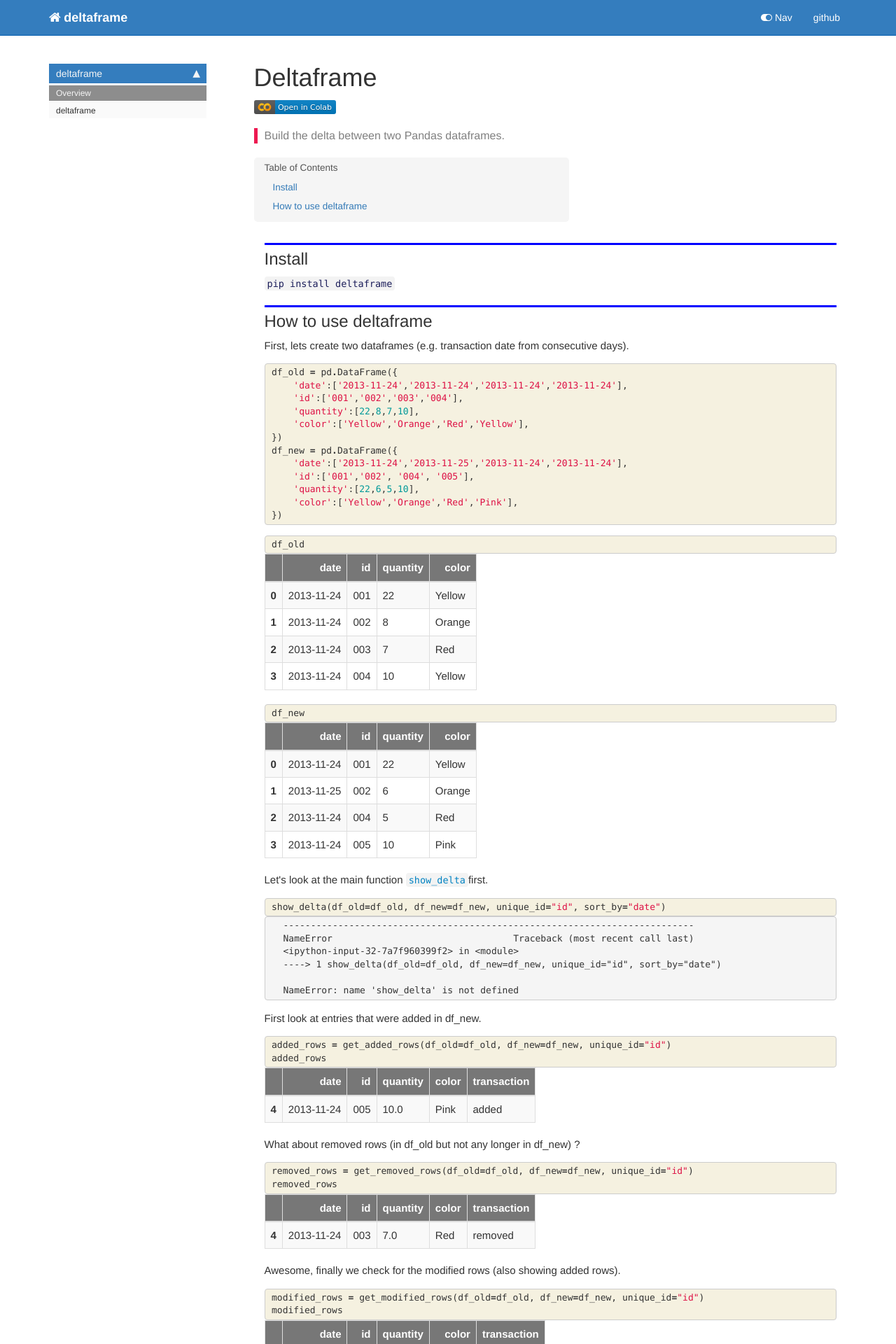
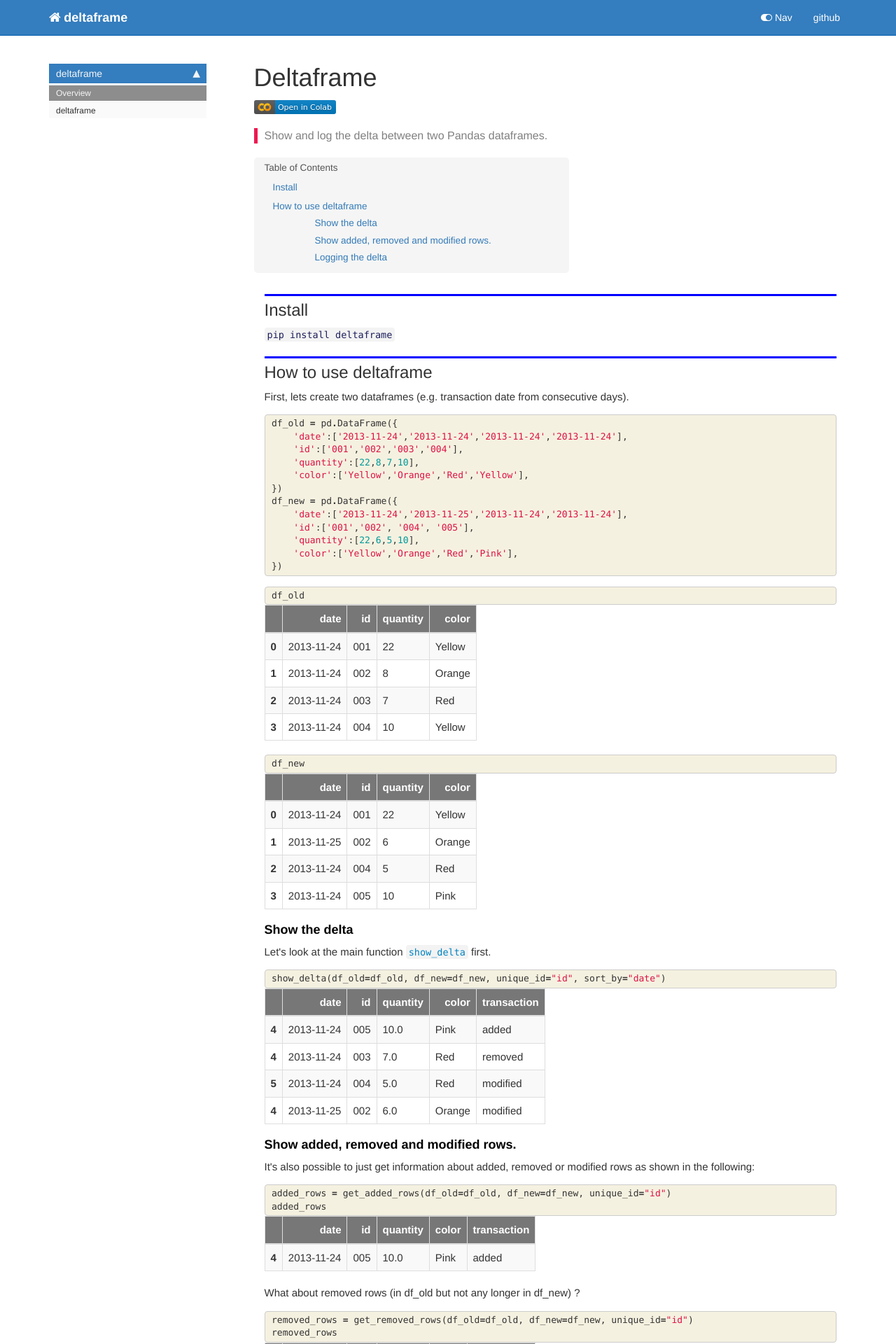
Before and after one commit to tkanngiesser/deltaframe, a Jekyll site: the page built from docs/index.html, in a window 1280 px wide. Shown: the top 1920 px of the page at 70% size. Built offline with Jekyll 4.4.1, drawn with Linux system fonts in a browser that asks for light colours; nearby versions of some CDN libraries; comment, search, counter and statistics services are not loaded; some of the changed text lies outside the part shown.

Commit message:
update docs

```diff
--- a/docs/index.html
+++ b/docs/index.html
@@ -6,8 +6,8 @@ title: Deltaframe
 keywords: fastai
 sidebar: home_sidebar
 
-summary: "Build the delta between two Pandas dataframes."
-description: "Build the delta between two Pandas dataframes."
+summary: "Show and log the delta between two Pandas dataframes."
+description: "Show and log the delta between two Pandas dataframes."
 nb_path: "index.ipynb"
 ---
 <!--
@@ -253,7 +253,7 @@ nb_path: "index.ipynb"
 
 <div class="cell border-box-sizing text_cell rendered"><div class="inner_cell">
 <div class="text_cell_render border-box-sizing rendered_html">
-<p>Let's look at the main function <a href="/deltaframe/core.html#show_delta"><code>show_delta</code></a>first.</p>
+<h4 id="Show-the-delta">Show the delta<a class="anchor-link" href="#Show-the-delta"> </a></h4><p>Let's look at the main function <a href="/deltaframe/core.html#show_delta"><code>show_delta</code></a> first.</p>
 
 </div>
 </div>
@@ -277,15 +277,71 @@ nb_path: "index.ipynb"
 
 <div class="output_area">
 
-<div class="output_subarea output_text output_error">
-<pre>
-<span class="ansi-red-fg">---------------------------------------------------------------------------</span>
-<span class="ansi-red-fg">NameError</span>                                 Traceback (most recent call last)
-<span class="ansi-green-fg">&lt;ipython-input-32-7a7f960399f2&gt;</span> in <span class="ansi-cyan-fg">&lt;module&gt;</span>
-<span class="ansi-green-fg">----&gt; 1</span><span class="ansi-red-fg"> </span>show_delta<span class="ansi-blue-fg">(</span>df_old<span class="ansi-blue-fg">=</span>df_old<span class="ansi-blue-fg">,</span> df_new<span class="ansi-blue-fg">=</span>df_new<span class="ansi-blue-fg">,</span> unique_id<span class="ansi-blue-fg">=</span><span class="ansi-blue-fg">&#34;id&#34;</span><span class="ansi-blue-fg">,</span> sort_by<span class="ansi-blue-fg">=</span><span class="ansi-blue-fg">&#34;date&#34;</span><span class="ansi-blue-fg">)</span>
 
-<span class="ansi-red-fg">NameError</span>: name &#39;show_delta&#39; is not defined</pre>
+<div class="output_html rendered_html output_subarea output_execute_result">
+<div>
+<style scoped>
+    .dataframe tbody tr th:only-of-type {
+        vertical-align: middle;
+    }
+
+    .dataframe tbody tr th {
+        vertical-align: top;
+    }
+
+    .dataframe thead th {
+        text-align: right;
+    }
+</style>
+<table border="1" class="dataframe">
+  <thead>
+    <tr style="text-align: right;">
+      <th></th>
+      <th>date</th>
+      <th>id</th>
+      <th>quantity</th>
+      <th>color</th>
+      <th>transaction</th>
+    </tr>
+  </thead>
+  <tbody>
+    <tr>
+      <th>4</th>
+      <td>2013-11-24</td>
+      <td>005</td>
+      <td>10.0</td>
+      <td>Pink</td>
+      <td>added</td>
+    </tr>
+    <tr>
+      <th>4</th>
+      <td>2013-11-24</td>
+      <td>003</td>
+      <td>7.0</td>
+      <td>Red</td>
+      <td>removed</td>
+    </tr>
+    <tr>
+      <th>5</th>
+      <td>2013-11-24</td>
+      <td>004</td>
+      <td>5.0</td>
+      <td>Red</td>
+      <td>modified</td>
+    </tr>
+    <tr>
+      <th>4</th>
+      <td>2013-11-25</td>
+      <td>002</td>
+      <td>6.0</td>
+      <td>Orange</td>
+      <td>modified</td>
+    </tr>
+  </tbody>
+</table>
 </div>
+</div>
+
 </div>
 
 </div>
@@ -296,7 +352,7 @@ nb_path: "index.ipynb"
 
 <div class="cell border-box-sizing text_cell rendered"><div class="inner_cell">
 <div class="text_cell_render border-box-sizing rendered_html">
-<p>First look at entries that were added in df_new.</p>
+<h4 id="Show-added,-removed-and-modified-rows.">Show added, removed and modified rows.<a class="anchor-link" href="#Show-added,-removed-and-modified-rows."> </a></h4><p>It's also possible to just get information about added, removed or modified rows as shown in the following:</p>
 
 </div>
 </div>
@@ -624,7 +680,7 @@ nb_path: "index.ipynb"
 
 <div class="cell border-box-sizing text_cell rendered"><div class="inner_cell">
 <div class="text_cell_render border-box-sizing rendered_html">
-<p>Finally, let's build a logging file to document when a row been added, modified or deleted.</p>
+<h4 id="Logging-the-delta">Logging the delta<a class="anchor-link" href="#Logging-the-delta"> </a></h4><p>Finally, it's also possible to log the delta (e.g. transactions over time).</p>
 <p>Initially there is no log file so we set <code>df_log=None</code>.</p>
 
 </div>
@@ -637,7 +693,7 @@ nb_path: "index.ipynb"
 
 <div class="inner_cell">
     <div class="input_area">
-<div class=" highlight hl-ipython3"><pre><span></span><span class="n">df_log</span> <span class="o">=</span> <span class="n">logging</span><span class="p">(</span><span class="n">df_log</span><span class="o">=</span><span class="kc">None</span><span class="p">,</span> <span class="n">df_old</span><span class="o">=</span><span class="n">df_old</span><span class="p">,</span> <span class="n">df_new</span><span class="o">=</span><span class="n">df_new</span><span class="p">,</span> <span class="n">unique_id</span><span class="o">=</span><span class="s2">&quot;id&quot;</span><span class="p">)</span>
+<div class=" highlight hl-ipython3"><pre><span></span><span class="n">df_log</span> <span class="o">=</span> <span class="n">log_delta</span><span class="p">(</span><span class="n">df_log</span><span class="o">=</span><span class="kc">None</span><span class="p">,</span> <span class="n">df_old</span><span class="o">=</span><span class="n">df_old</span><span class="p">,</span> <span class="n">df_new</span><span class="o">=</span><span class="n">df_new</span><span class="p">,</span> <span class="n">unique_id</span><span class="o">=</span><span class="s2">&quot;id&quot;</span><span class="p">)</span>
 <span class="n">df_log</span>
 </pre></div>
 
@@ -737,7 +793,7 @@ nb_path: "index.ipynb"
 
 <div class="inner_cell">
     <div class="input_area">
-<div class=" highlight hl-ipython3"><pre><span></span><span class="n">df_log</span> <span class="o">=</span> <span class="n">logging</span><span class="p">(</span><span class="n">df_log</span><span class="o">=</span><span class="n">df_log</span><span class="p">,</span> <span class="n">df_old</span><span class="o">=</span><span class="n">df_old</span><span class="p">,</span> <span class="n">df_new</span><span class="o">=</span><span class="n">df_new</span><span class="p">,</span> <span class="n">unique_id</span><span class="o">=</span><span class="s2">&quot;id&quot;</span><span class="p">)</span>
+<div class=" highlight hl-ipython3"><pre><span></span><span class="n">df_log</span> <span class="o">=</span> <span class="n">log_delta</span><span class="p">(</span><span class="n">df_log</span><span class="o">=</span><span class="n">df_log</span><span class="p">,</span> <span class="n">df_old</span><span class="o">=</span><span class="n">df_old</span><span class="p">,</span> <span class="n">df_new</span><span class="o">=</span><span class="n">df_new</span><span class="p">,</span> <span class="n">unique_id</span><span class="o">=</span><span class="s2">&quot;id&quot;</span><span class="p">)</span>
 <span class="n">df_log</span>
 </pre></div>
 
@@ -869,7 +925,7 @@ nb_path: "index.ipynb"
 
 <div class="inner_cell">
     <div class="input_area">
-<div class=" highlight hl-ipython3"><pre><span></span><span class="n">df_log</span> <span class="o">=</span> <span class="n">logging</span><span class="p">(</span><span class="n">df_log</span><span class="o">=</span><span class="n">df_log</span><span class="p">,</span> <span class="n">df_old</span><span class="o">=</span><span class="n">df_old</span><span class="p">,</span> <span class="n">df_new</span><span class="o">=</span><span class="n">df_new</span><span class="p">,</span> <span class="n">unique_id</span><span class="o">=</span><span class="s2">&quot;id&quot;</span><span class="p">,</span> <span class="n">sort_by</span><span class="o">=</span><span class="p">[</span><span class="s2">&quot;date&quot;</span><span class="p">])</span>
+<div class=" highlight hl-ipython3"><pre><span></span><span class="n">df_log</span> <span class="o">=</span> <span class="n">log_delta</span><span class="p">(</span><span class="n">df_log</span><span class="o">=</span><span class="n">df_log</span><span class="p">,</span> <span class="n">df_old</span><span class="o">=</span><span class="n">df_old</span><span class="p">,</span> <span class="n">df_new</span><span class="o">=</span><span class="n">df_new</span><span class="p">,</span> <span class="n">unique_id</span><span class="o">=</span><span class="s2">&quot;id&quot;</span><span class="p">,</span> <span class="n">sort_by</span><span class="o">=</span><span class="p">[</span><span class="s2">&quot;date&quot;</span><span class="p">])</span>
 <span class="n">df_log</span>
 </pre></div>
 
```
Also changed, not shown: docs/core.html (+10 -2 lines), README.md, 2 other files.
